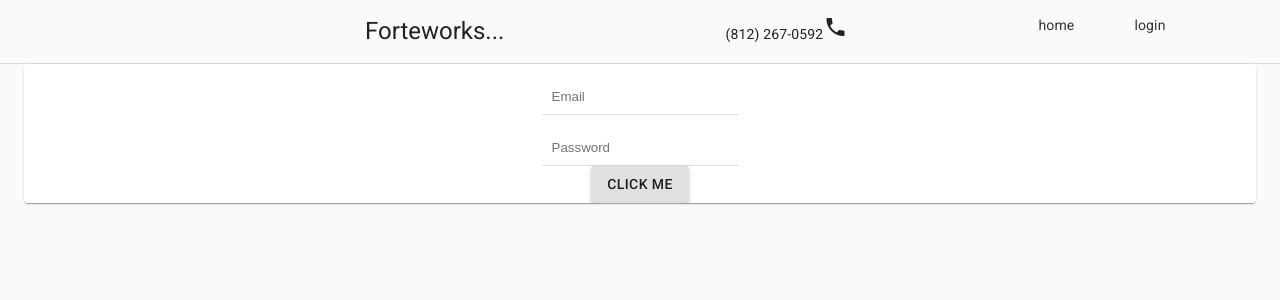
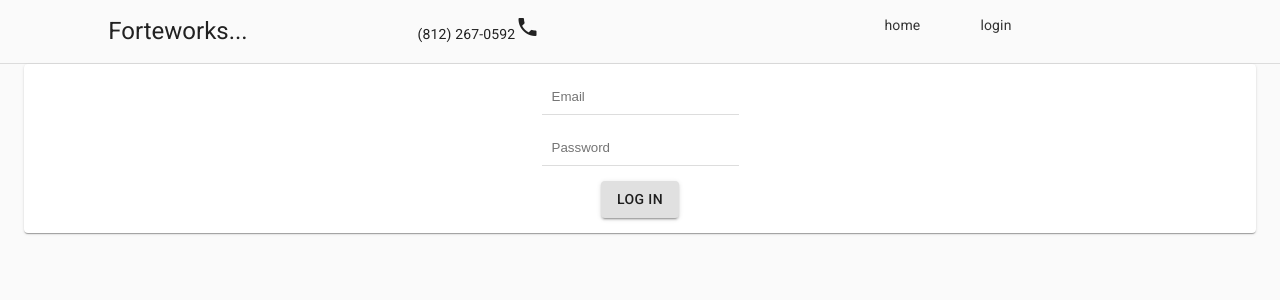
Before and after one commit to bayon/bayonforte.com.react, a React (Create React App) app: page /login in a window 1280 px wide. Shown: the top 300 px of the page. Built offline with nearby package versions, Linux system fonts and the light colour scheme.

Commit message:
sorting out navigation changes and authorization logic.

```diff
--- a/src/Navigation.js
+++ b/src/Navigation.js
@@ -3,7 +3,7 @@ import Icon from "@material-ui/core/Icon";
 import { makeStyles } from "@material-ui/core/styles";
 import Toolbar from "@material-ui/core/Toolbar";
 import Typography from "@material-ui/core/Typography";
-import React, { useState } from "react";
+import React from "react";
 //import store from "./redux/store";
 import { useDispatch, useSelector } from "react-redux";
 //import { Provider } from "react-redux";
@@ -13,6 +13,7 @@ import "./App.css";
 import Blog from "./blog/Blog";
 import LoginPage from "./blog/pages/LoginPage";
 import ProfilePage from "./blog/pages/ProfilePage";
+import SearchPage from "./blog/pages/SearchPage";
 import * as authAction from "./redux/actions/authAction";
 
 
@@ -36,9 +37,9 @@ const useStyles = makeStyles((theme) => ({
 function Navigation(props) {
   var auth = useSelector((state) => state.auth.authorized);
   const classes = useStyles();
-  console.log("auth is:",auth)
+  console.log("auth is:", auth);
   const dispatch = useDispatch();
-  const [inProgress, setInProgress] = useState(false);
+  //const [inProgress, setInProgress] = useState(false);
 
   //   const hasToken = localStorage.getItem("forteworksToken");
   //   console.log("hasToken:", hasToken);
@@ -48,16 +49,11 @@ function Navigation(props) {
   //   }
 
   return (
-
     <Router>
       <Toolbar className={classes.toolbar}>
         <Grid container>
-              <Grid item xs={12} sm={2}>
-                {/* <Paper className={classes.mainFeaturedPost} style={{ backgroundImage: `url(${logo})` , backgroundSize:'cover', height:'100px'}}> */}
-                {/* <img src={`${logo}`} style={{ height: "100px" }} /> */}
-                {/* </Paper> */}
-              </Grid>
-              <Grid item xs={12} sm={4}>
+
+          <Grid item xs={12} sm={3}>
             <Typography
               component="h5"
               variant="h5"
@@ -79,7 +75,7 @@ function Navigation(props) {
               </a>
             </div>
           </Grid>
-              <Grid item xs={12} sm={3}>
+          <Grid item xs={12} sm={6}>
             <div style={{ listStyle: "none", display: "inline" }}>
               <Link
                 to="/"
@@ -92,7 +88,36 @@ function Navigation(props) {
               >
                 home
               </Link>
-                  {!auth ?
+              {auth &&
+              <>
+                 <Link
+                 to="/profile"
+                 style={{
+                   textDecoration: "none",
+                   color: "#333",
+                   padding: "15px",
+                   margin: "15px",
+                 }}
+               >
+                 Profile
+               </Link>
+
+              <Link
+              to="/search"
+              style={{
+                textDecoration: "none",
+                color: "#333",
+                padding: "15px",
+                margin: "15px",
+              }}
+              >
+              Search
+              </Link>
+              </>
+                }
+
+
+              {!auth ? (
                 <Link
                   to="/login"
                   style={{
@@ -104,20 +129,20 @@ function Navigation(props) {
                 >
                   login
                 </Link>
-                    :
+              ) : (
                 <Link
-                   to="/"
+                  to="/logout"
                   onClick={() => {
                     // console.log("values:", values);
-                    setInProgress(true);
+                    // setInProgress(true);
                     dispatch(authAction.logoutUser())
                       .then(async (result) => {
                         console.log("result:", result);
                         localStorage.removeItem("forteworksToken");
 
-                        if (result.success) {
-                          setInProgress(true);
-                        }
+                        // if (result.success) {
+                        //   setInProgress(true);
+                        // }
                       })
                       .catch((err) => console.log(err));
                   }}
@@ -130,9 +155,9 @@ function Navigation(props) {
                 >
                   log out
                 </Link>
-                }
+              )}
+            </div>
 
-                </div>
           </Grid>
         </Grid>
       </Toolbar>
@@ -141,12 +166,10 @@ function Navigation(props) {
       <Route exact path="/build" component={Blog} />
       <Route path="/login" component={LoginPage} />
       <Route path="/profile" component={ProfilePage} />
-
+      <Route path="/search" component={SearchPage} />
+      <Route path="/logout" component={Blog} />
     </Router>
-
   );
 }
 
-
-
 export default Navigation;
--- a/src/blog/Blog.js
+++ b/src/blog/Blog.js
@@ -3,6 +3,7 @@ import CssBaseline from "@material-ui/core/CssBaseline";
 import Grid from "@material-ui/core/Grid";
 import { makeStyles } from "@material-ui/core/styles";
 import React from "react";
+import { useSelector } from "react-redux";
 import logo from "./assets/img/pexels-pixabay-159201.jpg";
 import BackendAnimatedCard from './cards/BackendAnimatedCard';
 import DatabaseAnimatedCard from './cards/DatabaseAnimatedCard';
@@ -94,12 +95,15 @@ const mainFeaturedPost = {
 
 export default function Blog() {
   const classes = useStyles();
+  var auth = useSelector((state) => state.auth.authorized);
+
   //sections={sections}
   return (
     <React.Fragment>
       <CssBaseline />
       <Container maxWidth="lg">
         {/* <Header /> */}
+
         <main>
           <MainFeaturedPost post={mainFeaturedPost} />
           <Grid container spacing={4}>
--- a/src/blog/pages/LoginPage.js
+++ b/src/blog/pages/LoginPage.js
@@ -1,23 +1,14 @@
-import { Card, CircularProgress, Grid } from "@material-ui/core";
+import { Card, CircularProgress } from "@material-ui/core";
 import Button from "@material-ui/core/Button";
 import Container from "@material-ui/core/Container";
 import CssBaseline from "@material-ui/core/CssBaseline";
 import { makeStyles } from "@material-ui/core/styles";
-import Toolbar from "@material-ui/core/Toolbar";
 //FORM AND REDUX part 1: in header
 import { Formik } from "formik";
 import React, { useEffect, useState } from "react";
 import { useDispatch } from "react-redux"; //useSelector?
-//KEEP:
-import { BrowserRouter as Router, Link, Route } from "react-router-dom";
 import * as yup from "yup";
 import * as authAction from "../../redux/actions/authAction";
-///
-import ProfilePage from "./ProfilePage";
-import SearchPage from "./SearchPage";
-
-//
-
 
 const useStyles = makeStyles((theme) => ({
   toolbar: {
@@ -36,10 +27,7 @@ const useStyles = makeStyles((theme) => ({
   },
 }));
 
-// import Icon from "@material-ui/core/Icon";
-// import { makeStyles } from "@material-ui/core/styles";
-// import Toolbar from "@material-ui/core/Toolbar";
-// import Typography from "@material-ui/core/Typography";
+
 
 const formSchema = yup.object({
   email: yup.string().email().required(),
@@ -47,32 +35,20 @@ const formSchema = yup.object({
 });
 //end  part 1
 
-// const useStyles = makeStyles(styles);
 
 function ButtonComponent(props) {
   const { onClick, loading } = props;
   return (
-    <Button variant="contained" onClick={onClick} disabled={loading}>
+    <Button variant="contained" onClick={onClick} disabled={loading} style={{ marginTop: "15px",marginBottom:"15px" }}>
       {loading && <CircularProgress size={14} />}
-      {!loading && 'Click Me'}
+      {!loading && 'Log In'}
     </Button>
   );
 }
 
 
 export default function LoginPage(props) {
-  // const classes = useStyles();
   const [loading,setLoading] = useState(false)
-  const onClick = () => {
-    setLoading(true)
-    setTimeout(() =>  setLoading(false), 3000); //3 seconds
-  };
-
-
-  const [cardAnimaton, setCardAnimation] = React.useState("cardHidden");
-  setTimeout(function () {
-    setCardAnimation("");
-  }, 700);
   const classes = useStyles();
   const { ...rest } = props;
 
@@ -117,11 +93,9 @@ export default function LoginPage(props) {
                   }}
                 >
                   {(props) => (
-                    //className={classes[cardAnimaton]}
+
                     <Card>
-                      {/* <CardHeader color="primary" className={classes.cardHeader}>
-                      <h4>Login</h4>
-                    </CardHeader> */}
+
                       <div>
                         <div style={{ textAlign: "center" }}>
                           <input
@@ -157,14 +131,7 @@ export default function LoginPage(props) {
                             {props.touched.password && props.errors.password}
                           </div>
 
-                          {/* <Button
-                            style={{ marginTop: "15px" }}
-                            onClick={props.handleSubmit}
-                          >
-                            <div>Login</div>
-                          </Button> */}
-                          {/* <ButtonComponent onClick={onClick} loading={loading} /> */}
-                          <ButtonComponent onClick={props.handleSubmit} loading={loading} />
+                          <ButtonComponent onClick={props.handleSubmit} loading={loading}  />
                         </div>
                       </div>
                     </Card>
@@ -181,7 +148,8 @@ export default function LoginPage(props) {
   } else {
     return (
       <div>
-        <Router>
+        <p>no longer needed submenu</p>
+        {/* <Router>
           <Toolbar className={classes.toolbar}>
             <Grid container>
               <Grid item xs={12} sm={2}>
@@ -223,54 +191,10 @@ export default function LoginPage(props) {
               </Grid>
             </Grid>
           </Toolbar>
-          <Route path="/profile" component={ProfilePage} />
+          <Route path="/profile" component={ProfilePage} data={"string of data"}/>
           <Route path="/search" component={SearchPage} />
-        </Router>
+        </Router> */}
       </div>
     );
   }
 }
-
-/*
-import React from 'react';
-import { render } from 'react-dom';
-import { CircularProgress, Button } from '@material-ui/core';
-import ColoredLinearProgress from './LineProgress';
-
-function ButtonComponent(props) {
-  const { onClick, loading } = props;
-  return (
-    <Button variant="contained" onClick={onClick} disabled={loading}>
-      {loading && <CircularProgress size={14} />}
-      {!loading && 'Click Me'}
-    </Button>
-  );
-}
-
-class LoadingButton extends React.Component {
-  constructor() {
-    super();
-    this.state = { loading: false };
-  }
-
-  onClick = () => {
-    this.setState({ loading: true });
-    setTimeout(() => this.setState({ loading: false }), 3000); //3 seconds
-  };
-
-  render() {
-    return (
-      <React.Fragment>
-        {this.state.loading && <ColoredLinearProgress />}
-        <br />
-        <ButtonComponent onClick={this.onClick} loading={this.state.loading} />
-      </React.Fragment>
-    );
-  }
-}
-
-const rootElement = document.querySelector('#root');
-if (rootElement) {
-  render(<LoadingButton />, rootElement);
-}
-*/
--- a/src/blog/pages/ProfilePage.js
+++ b/src/blog/pages/ProfilePage.js
@@ -3,8 +3,15 @@ import { useSelector } from "react-redux";
 
 const ProfilePage = (props) => {
   var auth = useSelector((state) => state.auth.authorized);
+  //console.log("Profile Page reached or what? props:", props);
 
-  console.log("Profile Page reached or what? props:", props);
+  //PSUEDO CODE:
+  //state: hasProfile = true or false
+  // IF hasProfile, display profile.
+      //EDIT: button with UI for UPDATING and DELETEING .
+  // ELSE display FORM to create Profile.
+      // all parameters and image for logo.
+      //share geolocation ? zip code.
 
   if(!auth){
     return(<div>not authorized.</div>)
@@ -13,6 +20,12 @@ const ProfilePage = (props) => {
   return (
     <div>
       <div>ProfilePage</div>
+      <ul>
+        <li>CRUD: a business card: name,phone,email,website, logo, zipcode, distance willing to travel,activate/deactivate.</li>
+        <li>additional preferences: willing to join forces, cowboy contractor only, etc....</li>
+        <li>Type: Providing a Service, Hiring a Service.</li>
+      </ul>
+
     </div>
   );
 };
--- a/src/blog/pages/SearchPage.js
+++ b/src/blog/pages/SearchPage.js
@@ -19,7 +19,3 @@ const SearchPage = (props) => {
 };
 
 export default SearchPage;
-
-// Colby Palmer6:56 PM
-// https://withkoji.com/community
-// colby@withkoji.com
```
Also changed, not shown: 1 other file (tests, documents, lock files or other folders). Lines whose indentation alone changed are shown as unchanged.
